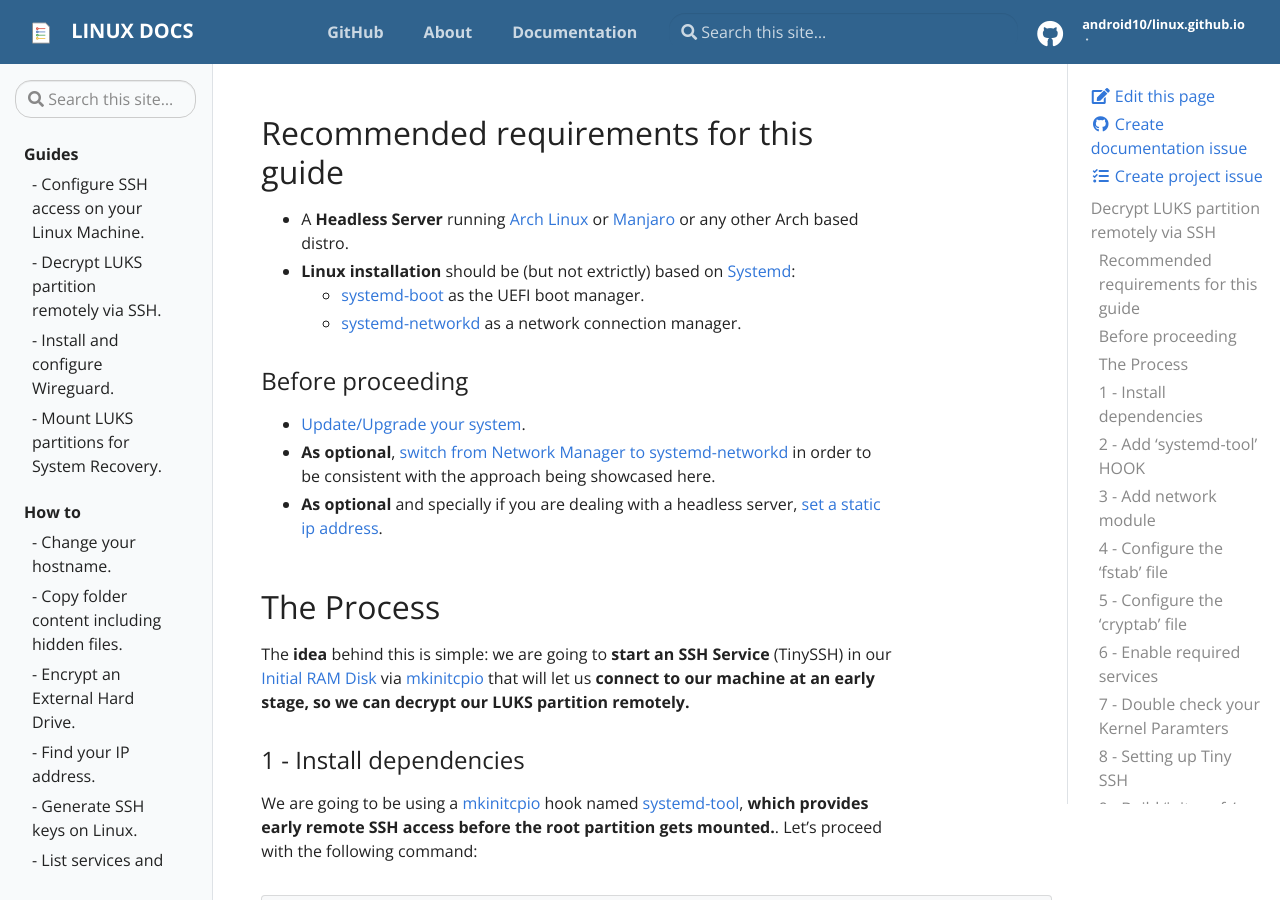
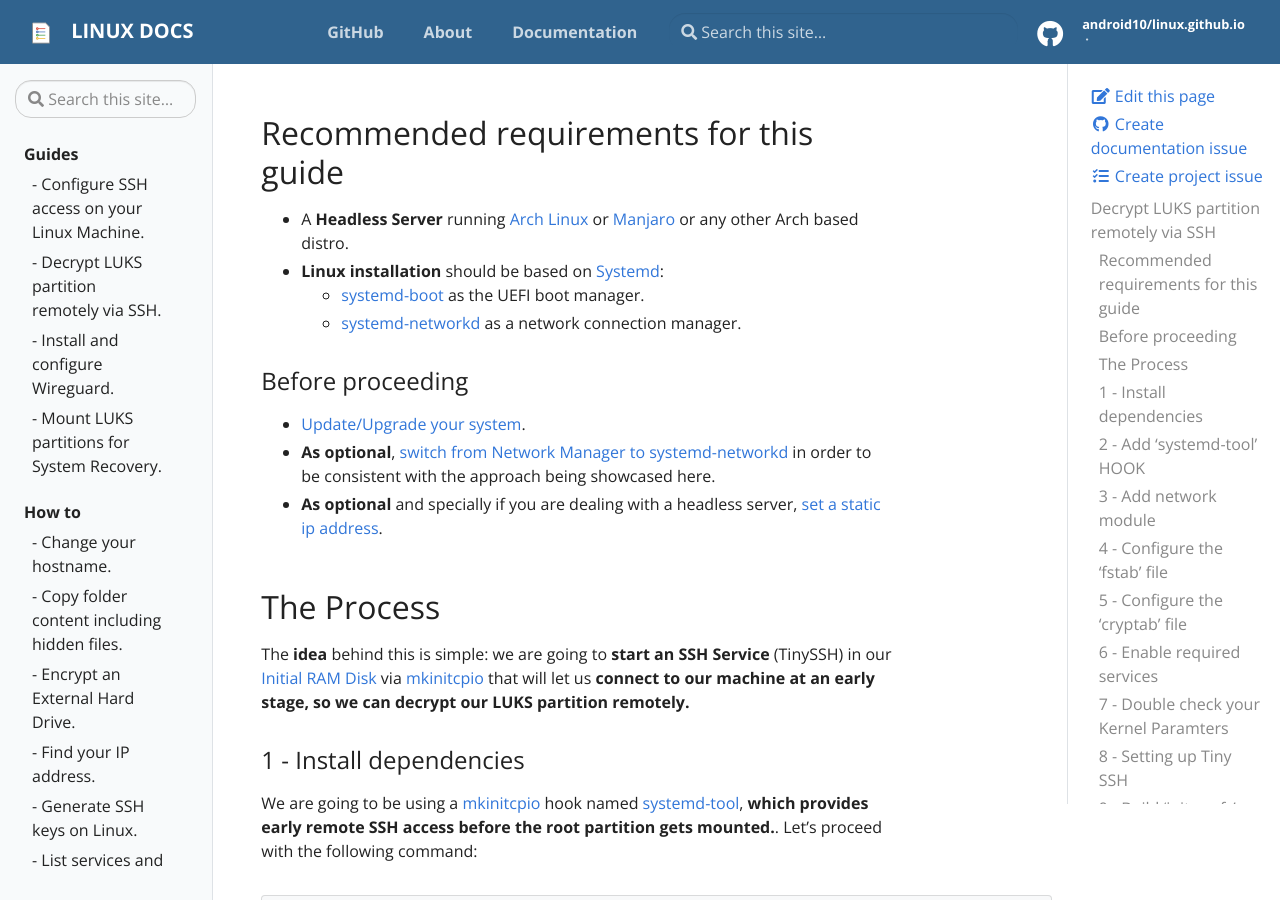
Before and after one commit to android10/linux.github.io, a Jekyll site: the page built from _docs/guides/decrypt-luks-partition-remotely-via-ssh.md, in a window 1280 px wide and 900 px high, scrolled down 322 px. Built offline with Jekyll 4.4.1, drawn with Linux system fonts in a browser that asks for light colours.

Commit message:
Update decrypt-luks-partition-remotely-via-ssh.md

```diff
--- a/_docs/guides/decrypt-luks-partition-remotely-via-ssh.md
+++ b/_docs/guides/decrypt-luks-partition-remotely-via-ssh.md
@@ -18,7 +18,7 @@ One of the most common situations **when we want to remotely decrypt our LUKS pa
 ## Recommended requirements for this guide
 
  - A **Headless Server** running [Arch Linux](https://archlinux.org/){:target="_blank"} or [Manjaro](https://manjaro.org/){:target="_blank"} or any other Arch based distro.
- - **Linux installation** should be (but not extrictly) based on [Systemd](https://wiki.archlinux.org/title/Systemd){:target="_blank"}:
+ - **Linux installation** should be based on [Systemd](https://wiki.archlinux.org/title/Systemd){:target="_blank"}:
     - [systemd-boot](https://wiki.archlinux.org/title/Systemd-boot){:target="_blank"} as the UEFI boot manager.
     - [systemd-networkd](../how-to/switch-from-network-manager-to-systemd-networkd) as a network connection manager.
 
```
